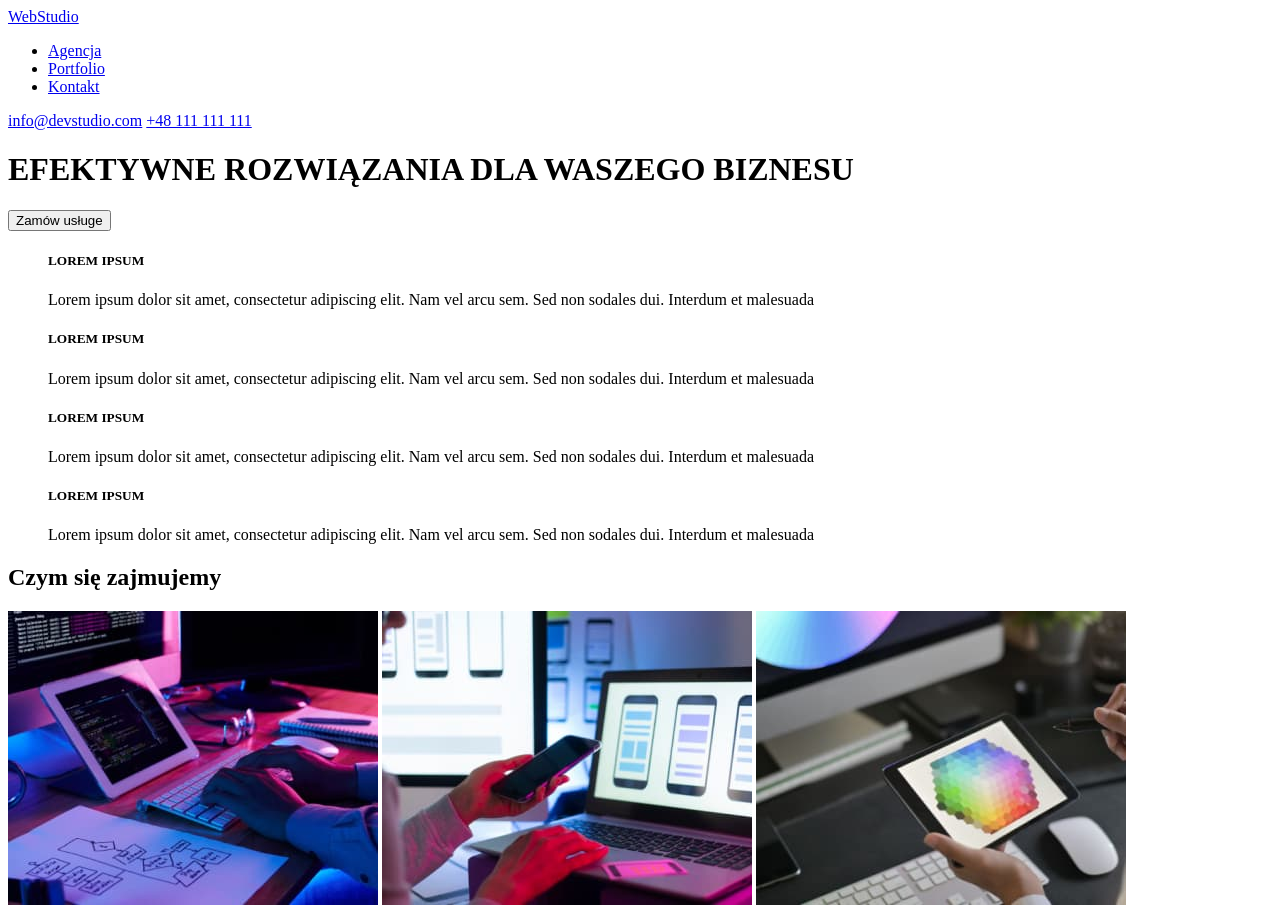
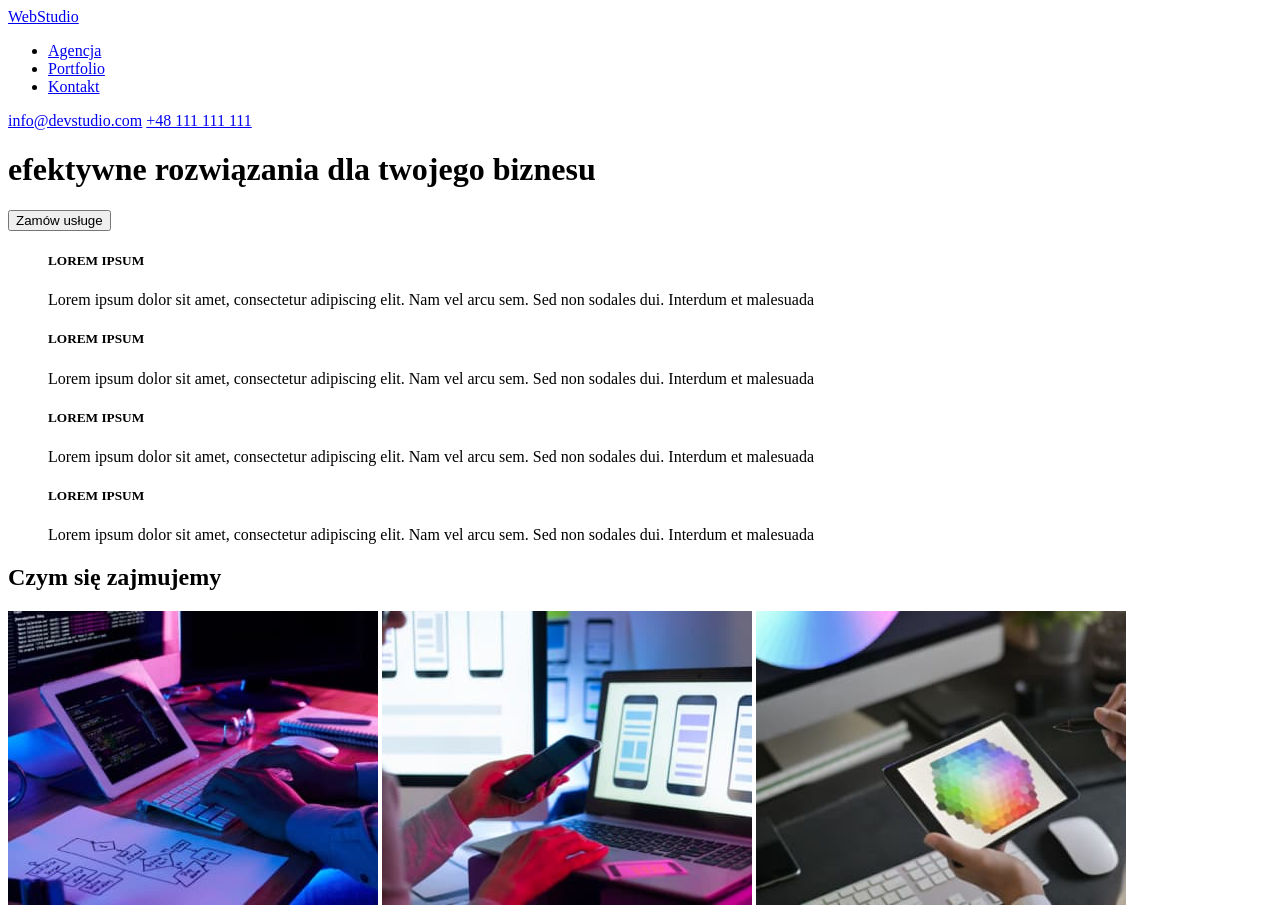
Before and after one commit to Jarek-Dzwolak/goit-markup-hw-01, a plain HTML site: page index.html in a window 1280 px wide. Shown: the top 908 px of the page. Drawn offline with Linux system fonts and the light colour scheme.

Commit message:
Drobne poprawki

```diff
--- a/index.html
+++ b/index.html
@@ -4,7 +4,7 @@
     <meta charset="UTF-8" />
     <meta http-equiv="X-UA-Compatible" content="IE=edge" />
     <meta name="viewport" content="width=device-width, initial-scale=1.0" />
-    <title>Document</title>
+    <title>Studio</title>
   </head>
   <body>
     <header>
@@ -18,7 +18,7 @@
       </nav>
       <a href="info@devstudio.com">info@devstudio.com</a>
       <a href="tel:+48111111111">+48 111 111 111</a>
-      <h1>EFEKTYWNE ROZWIĄZANIA DLA WASZEGO BIZNESU</h1>
+      <h1>efektywne rozwiązania dla twojego biznesu</h1>
       <button type="button">Zamów usługe</button>
     </header>
     <main>
```
